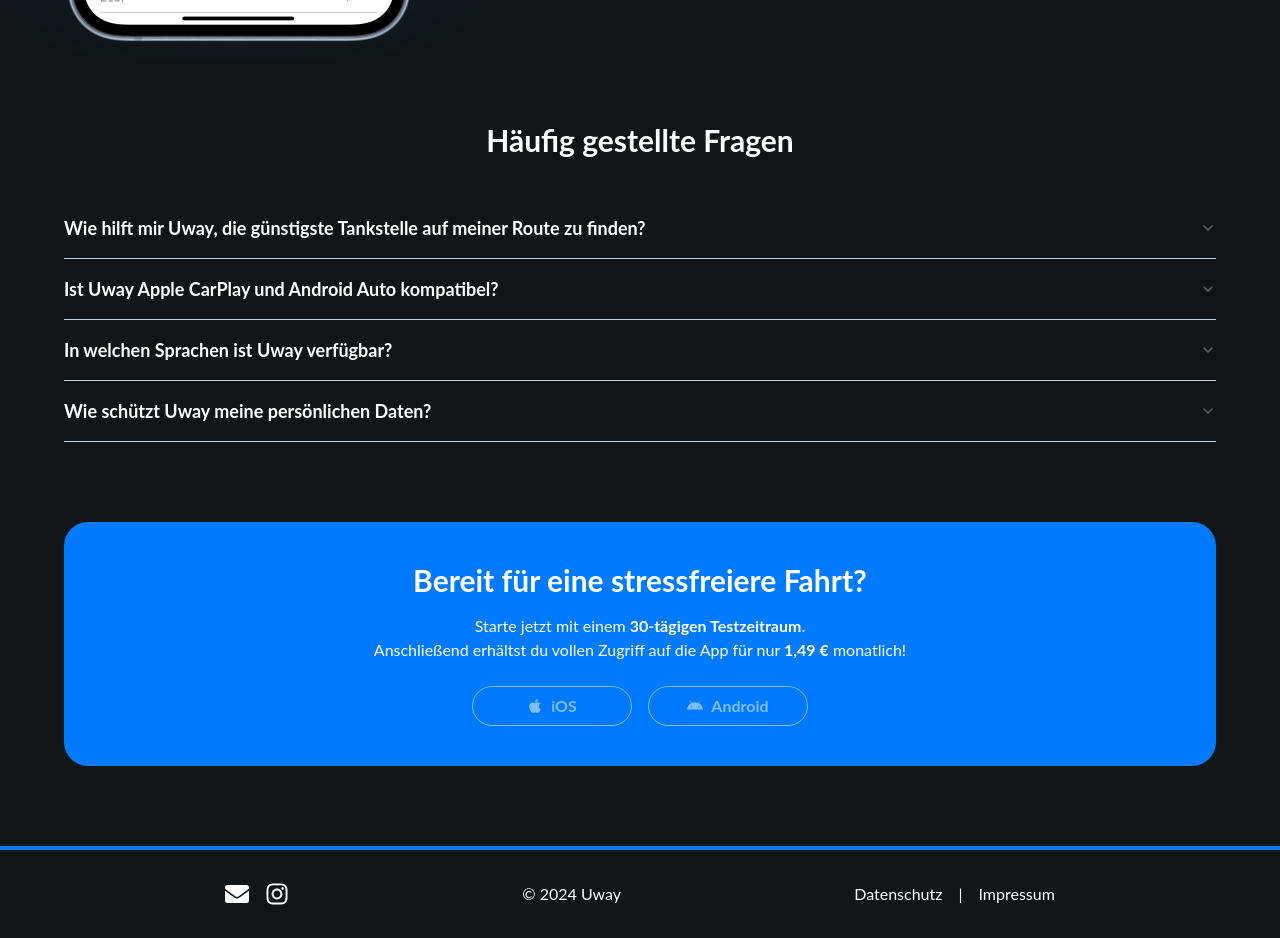
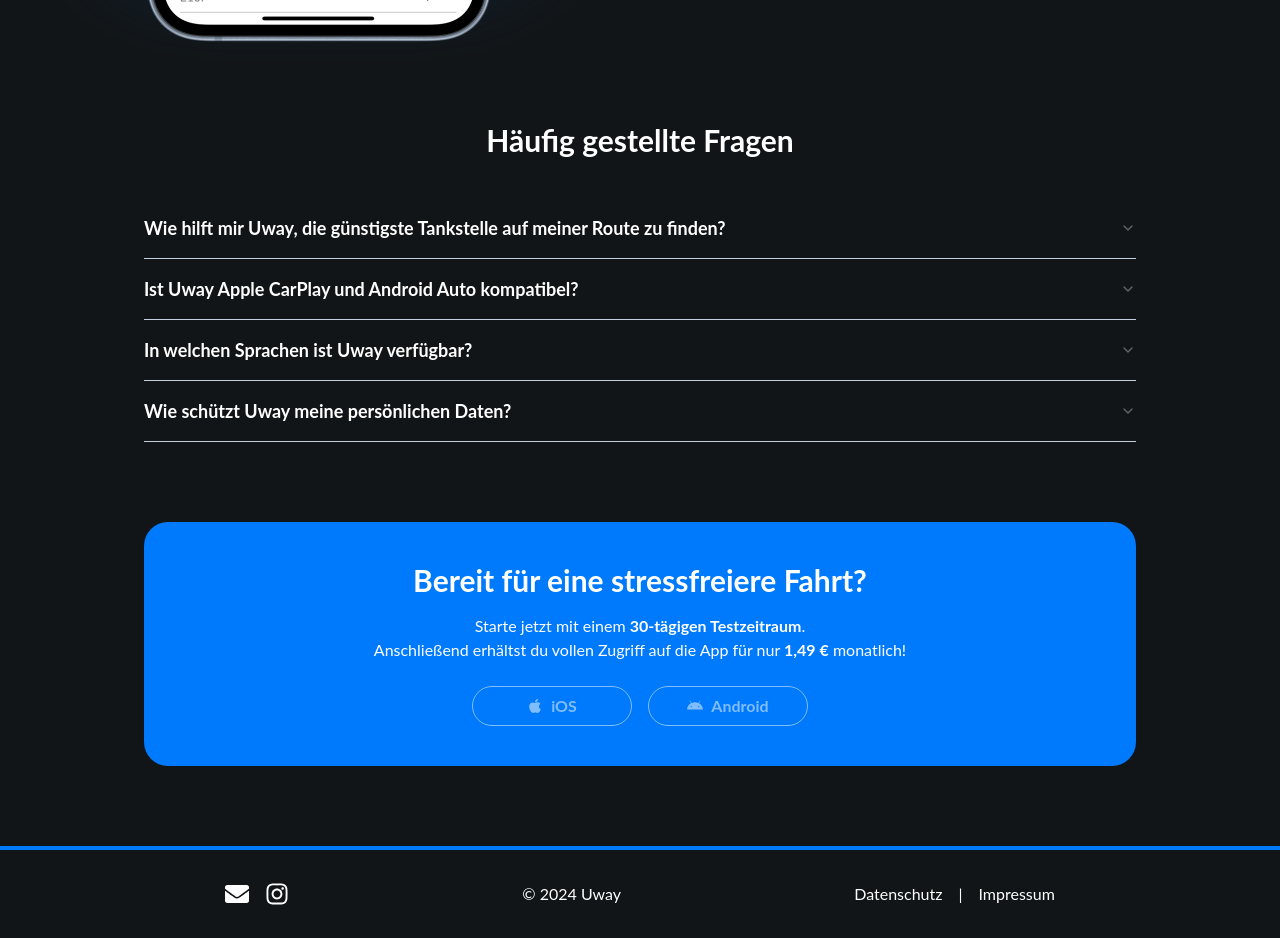
Before and after one commit to Fuggel/Uway-Website, a Next.js app: page / in a window 1280 px wide. Shown: the part 3220-4158 px from the top of the page. Built offline with nearby package versions, Linux system fonts and the light colour scheme.

Commit message:
feat: adjust padding on x axis

```diff
--- a/src/app/(privacy)/datenschutz/page.tsx
+++ b/src/app/(privacy)/datenschutz/page.tsx
@@ -2,7 +2,7 @@
 
 export default function Privacy() {
     return (
-        <div className="mt-10 mb-20 px-4 max-w-6xl mx-auto">
+        <div className="mt-10 mb-20 px-4 max-w-6xl mx-auto w-[90%] md:w-4/5">
             <h1 className="text-3xl font-bold mb-4">Datenschutzerklärung</h1>
             <p className="text-foregroundSecondary leading-relaxed mb-6">
                 Diese Datenschutzerklärung beschreibt unsere Richtlinien und Verfahren zur Erhebung, Nutzung und
--- a/src/app/(privacy)/impressum/page.tsx
+++ b/src/app/(privacy)/impressum/page.tsx
@@ -1,6 +1,6 @@
 export default function Impressum() {
     return (
-        <div className="mt-10 mb-20 px-4 max-w-6xl mx-auto">
+        <div className="mt-10 mb-20 px-4 max-w-6xl mx-auto w-[90%] md:w-4/5">
             <h1 className="text-3xl font-bold mb-4">Impressum</h1>
 
             <p className="mb-2">Angaben gemäß § 5 TMG:</p>
--- a/src/components/Ready.tsx
+++ b/src/components/Ready.tsx
@@ -4,7 +4,7 @@
 
 export default function Ready() {
     return (
-        <section className="mt-10 mb-20 px-4 scroll-mt-[65px]">
+        <section className="mt-10 mb-20 px-4 scroll-mt-[65px] mx-auto w-[90%] md:w-4/5">
             <div className="w-full max-w-6xl mx-auto bg-primary p-10 rounded-3xl">
                 <div className="flex flex-col items-center gap-4 mx-auto mb-6">
                     <h2 className="text-3xl font-bold text-center">Bereit für eine stressfreiere Fahrt?</h2>
--- a/src/components/sections/Faq.tsx
+++ b/src/components/sections/Faq.tsx
@@ -8,7 +8,7 @@
 
 export default function Faq({ ref }: FeaturesProps) {
     return (
-        <section id="faq" ref={ref} className="mt-10 mb-20 px-4 scroll-mt-[65px]">
+        <section id="faq" ref={ref} className="mt-10 mb-20 px-4 scroll-mt-[65px] mx-auto w-[90%] md:w-4/5">
             <div className="w-full max-w-6xl mx-auto">
                 <div className="flex flex-col items-center gap-4 mx-auto mb-10">
                     <h2 className="text-3xl font-bold text-center">Häufig gestellte Fragen</h2>
--- a/src/components/sections/Features.tsx
+++ b/src/components/sections/Features.tsx
@@ -8,7 +8,7 @@
 
 export default function Features({ ref }: FeaturesProps) {
     return (
-        <section id="features" ref={ref} className="mt-10 mb-20 px-4 scroll-mt-[65px]">
+        <section id="features" ref={ref} className="mt-10 mb-20 px-4 scroll-mt-[65px] mx-auto w-[90%] md:w-4/5">
             <div className="w-full max-w-6xl mx-auto">
                 <div className="flex flex-col items-center gap-4 mx-auto mb-10">
                     <h2 className="text-3xl font-bold text-center">Features</h2>
```
